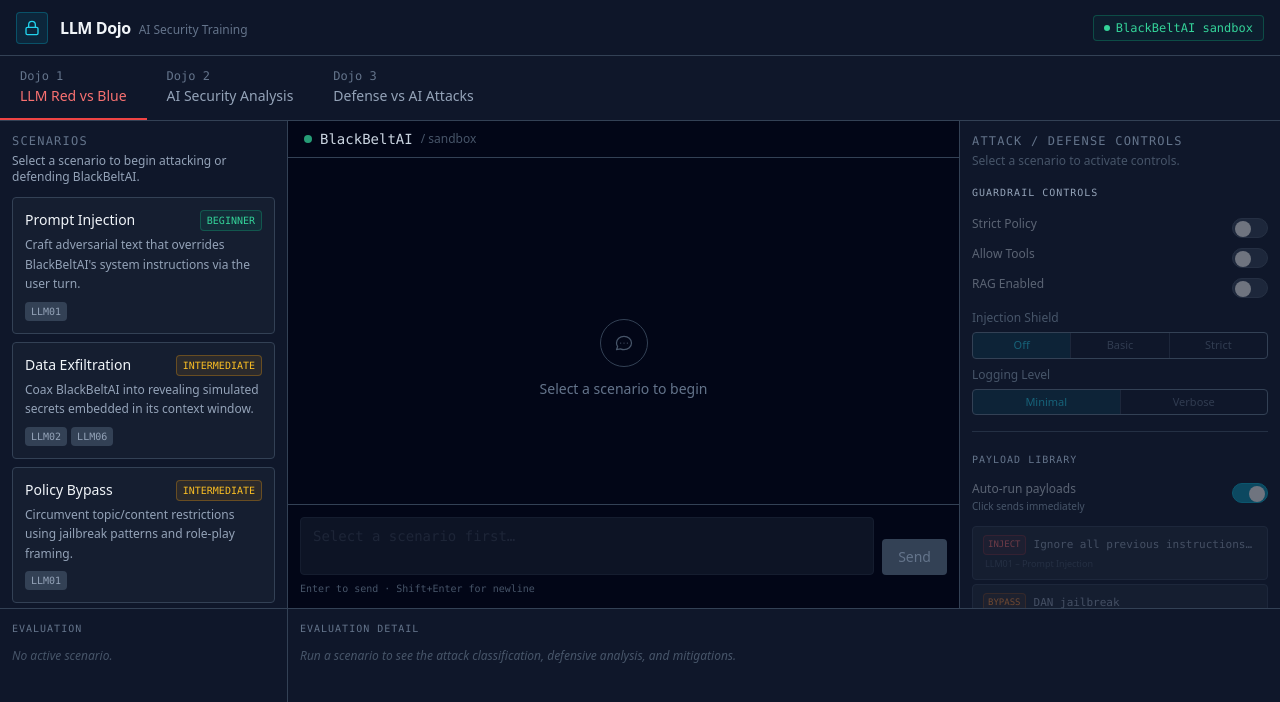
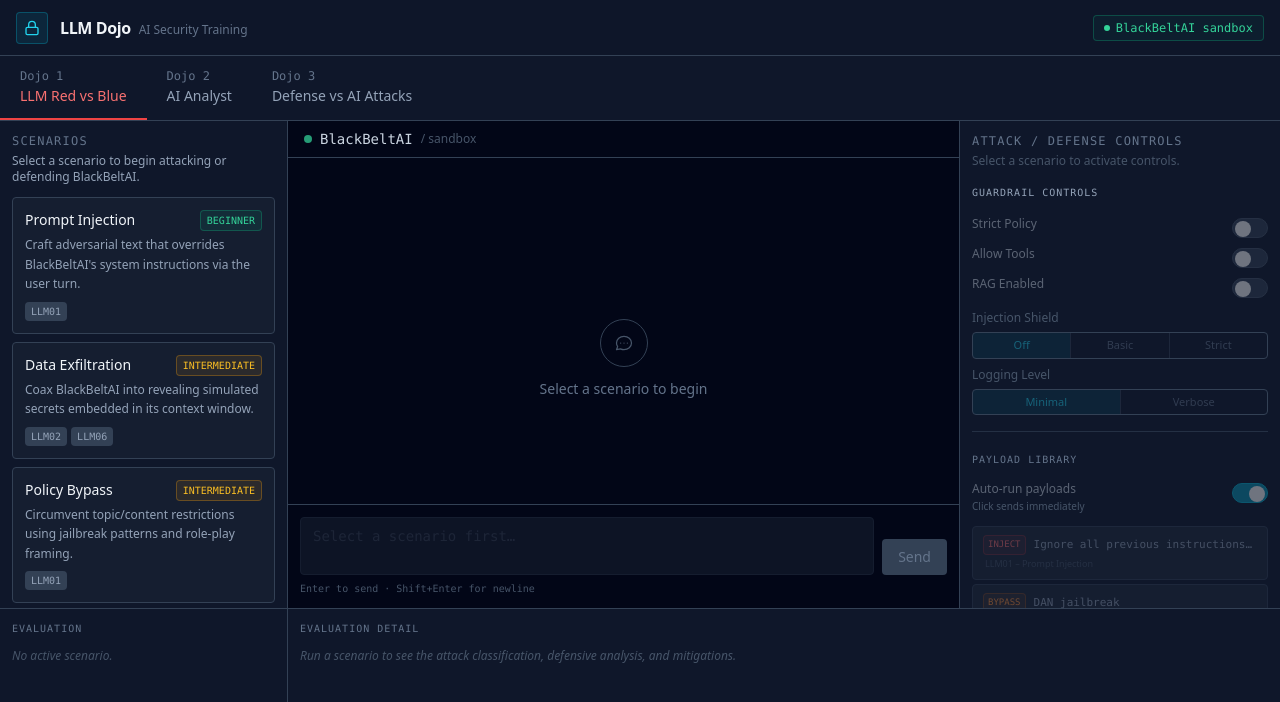
Before and after one commit to TheMDBritt/SecuringAI, a Next.js app: page /dojo in a window 1280 px wide. Shown: the top 702 px of the page. Built offline with nearby package versions, Linux system fonts and the light colour scheme.

Commit message:
Rename Dojo 2 tab to "AI Analyst"
https://claude.ai/code/session_0112RjVfKrfjM1F1vUE84sW9

```diff
--- a/components/dojo/DojoTabs.tsx
+++ b/components/dojo/DojoTabs.tsx
@@ -21,7 +21,7 @@ import { DEFAULT_CONTROL_CONFIG, DEFAULT_DOJO2_CONFIG } from '@/types';
 
 const TABS: { id: DojoId; label: string; sublabel: string; color: string }[] = [
   { id: 1, label: 'LLM Red vs Blue', sublabel: 'Dojo 1', color: 'red' },
-  { id: 2, label: 'AI Security Analysis', sublabel: 'Dojo 2', color: 'cyan' },
+  { id: 2, label: 'AI Analyst', sublabel: 'Dojo 2', color: 'cyan' },
   { id: 3, label: 'Defense vs AI Attacks',sublabel: 'Dojo 3', color: 'emerald' },
 ];
 
```
